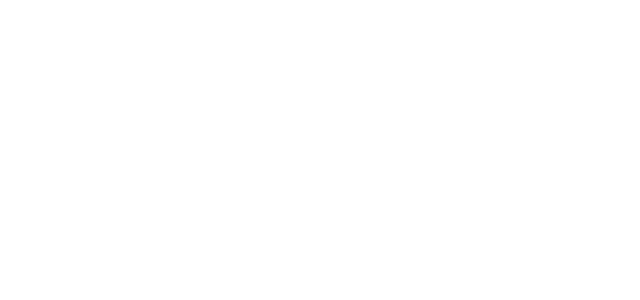
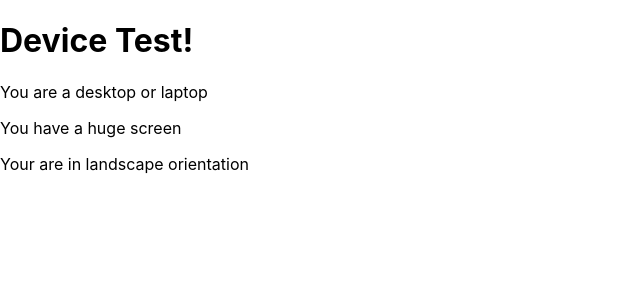
Before and after one commit to heyanniemoran/react-responsive, a React (Create React App) app: page / in a window 1280 px wide. Shown: the top 300 px of the page, without its empty margins (0-640 px from the left). Built offline with nearby package versions, Linux system fonts and the light colour scheme.

Commit message:
prettier + hook для matchMedia

```diff
--- a/package.json
+++ b/package.json
@@ -10,6 +10,8 @@
     "@types/node": "^16.11.45",
     "@types/react": "^18.0.15",
     "@types/react-dom": "^18.0.6",
+    "eslint": "^8.20.0",
+    "prettier": "^2.7.1",
     "react": "^18.2.0",
     "react-dom": "^18.2.0",
     "react-scripts": "5.0.1",
--- /dev/null
+++ b/src/Main.tsx
@@ -0,0 +1,26 @@
+import React from "react";
+import useMediaQuery from "./Responsive";
+
+export const Main = () => {
+  const isDesktopOrLaptop: boolean = useMediaQuery({
+    query: "(min-width: 1224px)",
+  });
+  const isBigScreen: boolean = useMediaQuery({ query: "(min-width: 1260px)" });
+  const isTabletOrMobile: boolean = useMediaQuery({
+    query: "(max-width: 1224px)",
+  });
+  const isPortrait: boolean = useMediaQuery({
+    query: "(orientation: portrait)",
+  });
+  const isRetina: boolean = useMediaQuery({ query: "(min-resolution: 2dppx)" });
+  return (
+    <div>
+      <h1>Device Test!</h1>
+      {isDesktopOrLaptop && <p>You are a desktop or laptop</p>}
+      {isBigScreen && <p>You have a huge screen</p>}
+      {isTabletOrMobile && <p>You are a tablet or mobile phone</p>}
+      <p>Your are in {isPortrait ? "portrait" : "landscape"} orientation</p>
+      {isRetina && <p>You are retina</p>}
+    </div>
+  );
+};
--- /dev/null
+++ b/src/Responsive.tsx
@@ -0,0 +1,15 @@
+import React, { useState, useEffect } from "react";
+
+export default function useMediaQuery(query: any) {
+  let match_media = window.matchMedia(query.query).matches;
+  const [state, setState] = useState(match_media);
+
+  useEffect(() => {
+    window.addEventListener("resize", function () {
+      let match_media_effect = window.matchMedia(query.query).matches;
+      setState(match_media_effect);
+    });
+  });
+
+  return state;
+}
--- a/src/index.tsx
+++ b/src/index.tsx
@@ -1,11 +1,13 @@
-import React from 'react';
-import ReactDOM from 'react-dom/client';
-import './index.css';
+import React from "react";
+import ReactDOM from "react-dom/client";
+import "./index.css";
+import { Main } from "./Main";
 
 const root = ReactDOM.createRoot(
-  document.getElementById('root') as HTMLElement
+  document.getElementById("root") as HTMLElement
 );
 root.render(
   <React.StrictMode>
+    <Main />
   </React.StrictMode>
 );
```
Also changed, not shown: 1 other file (tests, documents, lock files or other folders).
